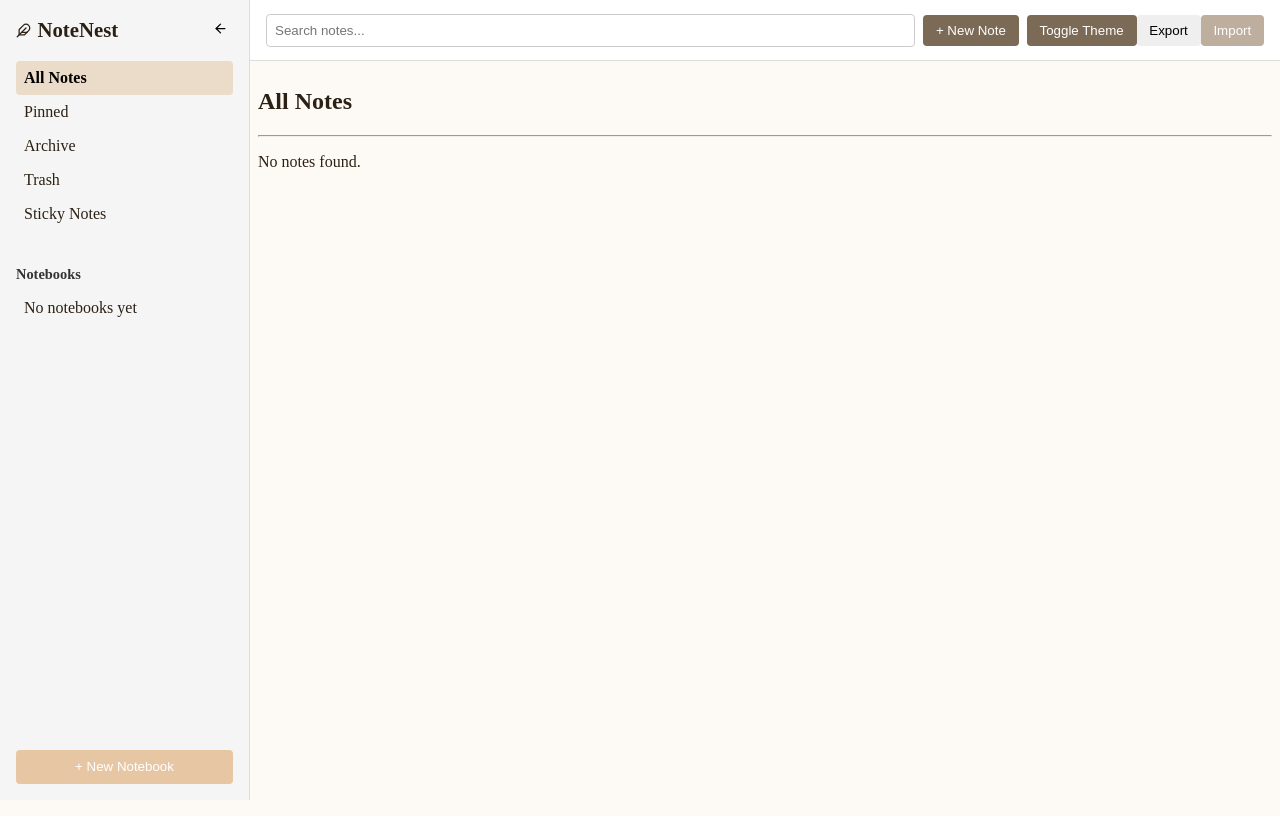
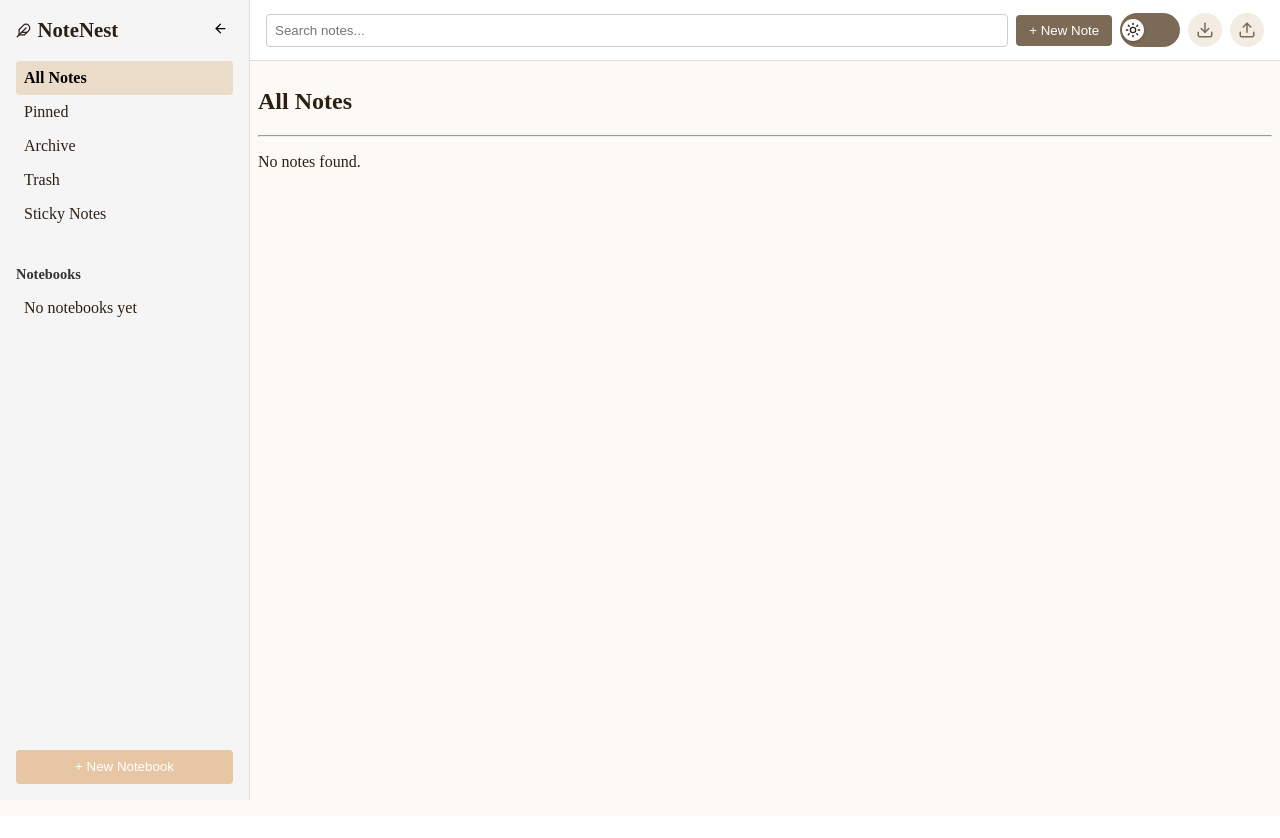
Before and after one commit to FaiqaAamer/Notes-app-react, a React (Vite) app in the folder notes-app/: page / in a window 1280 px wide. Shown: the top 838 px of the page. Built offline with nearby package versions, Linux system fonts and the light colour scheme.

Commit message:
changed topbar UI

```diff
--- a/notes-app/src/components/layout/Topbar.css
+++ b/notes-app/src/components/layout/Topbar.css
@@ -29,10 +29,11 @@
 
 .topbar .actions {
   display: flex;
+  align-items: center;
   gap: 0.5rem;
 }
 
-.topbar .actions button {
+.topbar .new-btn {
   padding: 0.5rem 0.8rem;
   border: none;
   border-radius: 4px;
@@ -40,17 +41,8 @@
   white-space: nowrap;
 }
 
-.topbar .actions button:first-child {
+.topbar .actions > button:first-child {
   background-color: #7B6A55;
-  color: white;
-}
-
-.topbar .actions button:last-child {
-  background-color: #BDAE9E;
-  color: white;
-}
-.topbar .actions button:last-child:hover {
-  background-color: #bba792;
   color: white;
 }
 
@@ -64,7 +56,6 @@
     background: none;
     border: none;
     cursor: pointer;
-    /* color: inherit; */
     padding: 6px;
 }
 
@@ -95,7 +86,88 @@
     background-color: #f3ece2;
 }
 
-/* Below 600px: hide the full button row, show the dropdown trigger instead */
+/* Desktop action buttons row */
+.desktop-actions {
+    display: flex;
+    align-items: center;
+    gap: 0.5rem;
+}
+
+.theme-toggle {
+  width: 60px;
+  height: 34px;
+  border-radius: 999px;
+  border: none;
+  cursor: pointer;
+  position: relative;
+  padding: 2px;
+  box-sizing: border-box;
+  transition: background-color 0.25s ease;
+  display: flex;
+  align-items: center;
+}
+
+/* Light mode pill */
+.theme-toggle.light {
+  background-color: #7B6A55;
+  justify-content: flex-start;
+}
+
+/* Dark mode pill */
+.theme-toggle.dark {
+  background-color: #2b2014;
+  justify-content: flex-end;
+}
+
+/* Knob */
+.theme-toggle-knob {
+  display: flex;
+  align-items: center;
+  justify-content: center;
+  width: 22px;
+  height: 22px;
+  border-radius: 50%;
+  background-color: #ffffff;
+  color: #2b2014;
+  box-shadow: 0 1px 3px rgba(0,0,0,0.25);
+  transition: all 0.25s ease;
+  flex-shrink: 0;
+}
+
+.theme-toggle.dark .theme-toggle-knob {
+  background-color: #000000;
+  color: #ffffff;
+}
+
+
+/* Icon-only export/import buttons */
+.icon-btn {
+    background: #f3ece2;
+    border: none;
+    border-radius: 50%;
+    width: 34px;
+    height: 34px;
+    display: flex;
+    align-items: center;
+    justify-content: center;
+    cursor: pointer;
+    color: #7B6A55;
+    padding: 0;
+}
+
+.icon-btn:hover {
+    background-color: #e6d1b2;
+}
+
+.app.dark .icon-btn {
+    color: #fdf9f5;
+}
+
+.app.dark .icon-btn:hover {
+    background-color: #4a3a2a;
+}
+
+/* Below 750px: hide the full button row, show the dropdown trigger instead */
 @media (max-width: 750px) {
     .desktop-actions {
         display: none;
--- a/notes-app/src/components/layout/Topbar.jsx
+++ b/notes-app/src/components/layout/Topbar.jsx
@@ -1,10 +1,11 @@
 import React, { useRef, useState } from "react";
-import { MoreVertical } from "lucide-react";
+import { MoreVertical, Sun, Moon, Download, Upload } from "lucide-react";
 import "./Topbar.css";
 
-function Topbar({ onNewNote, onSearch, onToggleTheme, isCollapsed, onExport, onImport }) {
+function Topbar({ onNewNote, onSearch, onToggleTheme, isCollapsed, onExport, onImport, theme}) {
     const fileInputRef = useRef(null);
     const [menuOpen, setMenuOpen] = useState(false);
+    const isDark = theme === "dark";
 
     return (
         <header className={`topbar ${isCollapsed ? "collapsed" : ""}`}>
@@ -14,13 +15,25 @@ function Topbar({ onNewNote, onSearch, onToggleTheme, isCollapsed, onExport, onI
                 onChange={(e) => onSearch && onSearch(e.target.value)}
             />
             <div className="actions">
-                <button onClick={onNewNote}>+ New Note</button>
+                <button className="new-btn" onClick={onNewNote}>+ New Note</button>
 
                 {/* Desktop: show all buttons directly */}
                 <div className="desktop-actions">
-                    <button onClick={onToggleTheme}>Toggle Theme</button>
-                    <button onClick={onExport}>Export</button>
-                    <button onClick={() => fileInputRef.current.click()}>Import</button>
+                    <button
+                        className={`theme-toggle ${isDark ? "dark" : "light"}`}
+                        onClick={onToggleTheme}
+                        aria-label="Toggle theme"
+                    >
+                        <span className="theme-toggle-knob">
+                            {isDark ? <Moon size={16} /> : <Sun size={16} />}
+                        </span>
+                    </button>
+                    <button className="icon-btn" onClick={onExport} title="Export" aria-label="Export">
+                        <Download size={18} />
+                    </button>
+                    <button className="icon-btn" onClick={() => fileInputRef.current.click()} title="Import" aria-label="Import">
+                        <Upload size={18} />
+                    </button>
                 </div>
 
                 {/* Mobile: show a "more" menu instead */}
```
